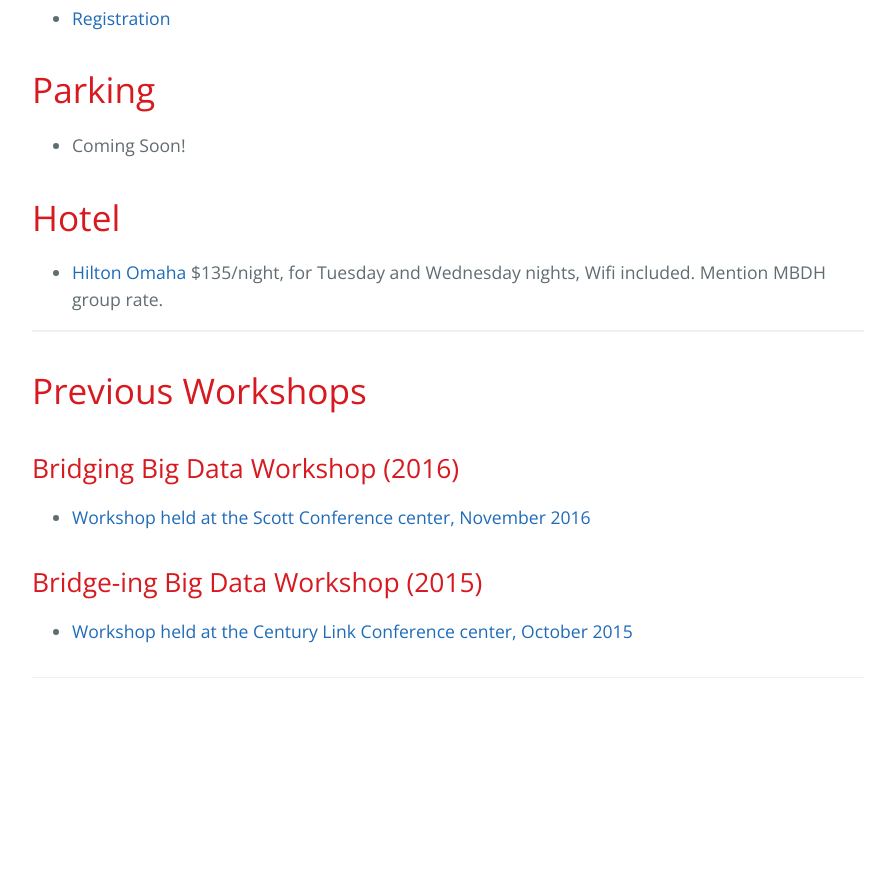
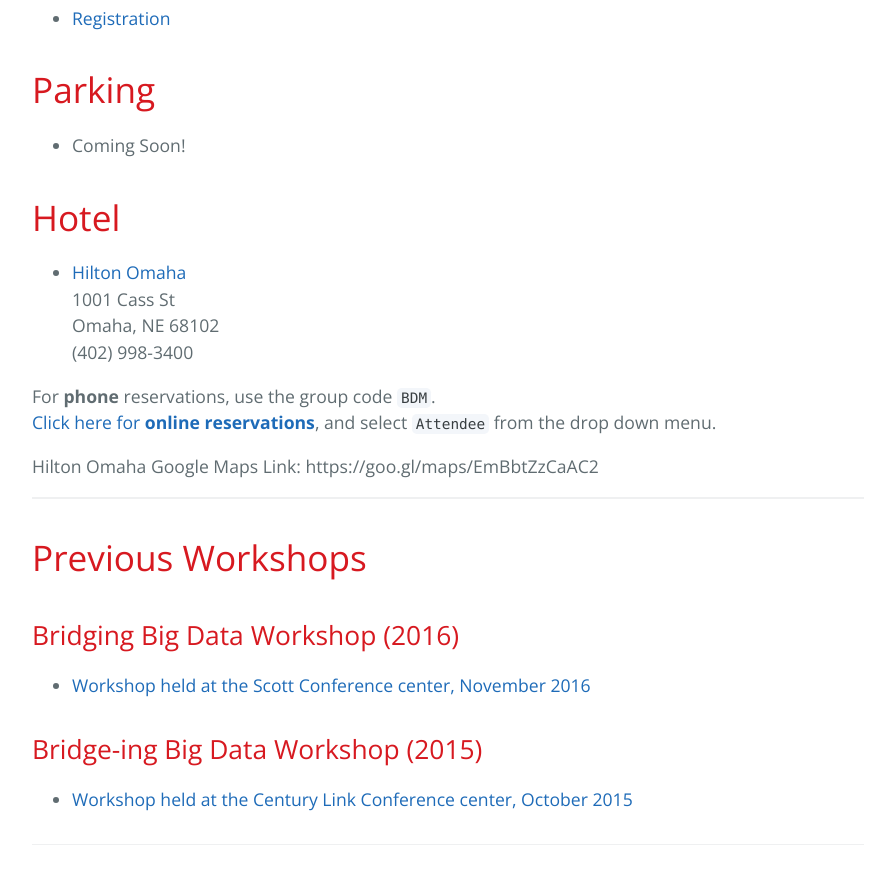
Before and after one commit to BridgingBigData/BridgingBigData.github.io, a Jekyll site: the page built from pages/bbd2017.md, in a window 1280 px wide and 900 px high, scrolled down 2256 px. Shown: the top 884 px of the window, without its empty margins (192-1087 px from the left). Built offline with Jekyll 4.4.1, drawn with Linux system fonts in a browser that asks for light colours; before the commit the page ends 2998 px from its top, so only the background shows below that; some of the changed text lies outside the part shown.

Commit message:
added mbdh link

````diff
--- a/pages/bbd2017.md
+++ b/pages/bbd2017.md
@@ -11,7 +11,7 @@
 * ```Location:``` 1450 Mike Fahey St, Omaha, NE 68102
 * ```Nearest Airport:``` OMA [Omaha Eppley Airfield](http://www.flyoma.com)
 
-This year BBD workshop is collocated with the MBDH All-Hands meeting at the Kiewit Training Center in Downtown Omaha.
+This year BBD workshop is collocated with the [MBDH All-Hands meeting](http://midwestbigdatahub.org/2017-all-hands-meeting/) at the Kiewit Training Center in Downtown Omaha.
 
 # Twitter
 Use the hashtag ```#bbdOmaha``` to talk about it and share ideas/pictures/feedback.
@@ -47,8 +47,15 @@
 - Coming Soon!
 
 # Hotel
-- [Hilton Omaha](https://goo.gl/maps/EmBbtZzCaAC2)
-$135/night, for Tuesday and Wednesday nights, Wifi included. Mention MBDH group rate.
+- [Hilton Omaha](http://www3.hilton.com/en/hotels/nebraska/hilton-omaha-OMACVHH/index.html)
+1001 Cass St
+Omaha, NE 68102
+(402) 998-3400
+
+For **phone** reservations, use the group code ```BDM```.
+[Click here for **online reservations**](https://aws.passkey.com/go/2017BigData), and select ```Attendee``` from the drop down menu.
+
+Hilton Omaha Google Maps Link: https://goo.gl/maps/EmBbtZzCaAC2
 
 ---
 
````
